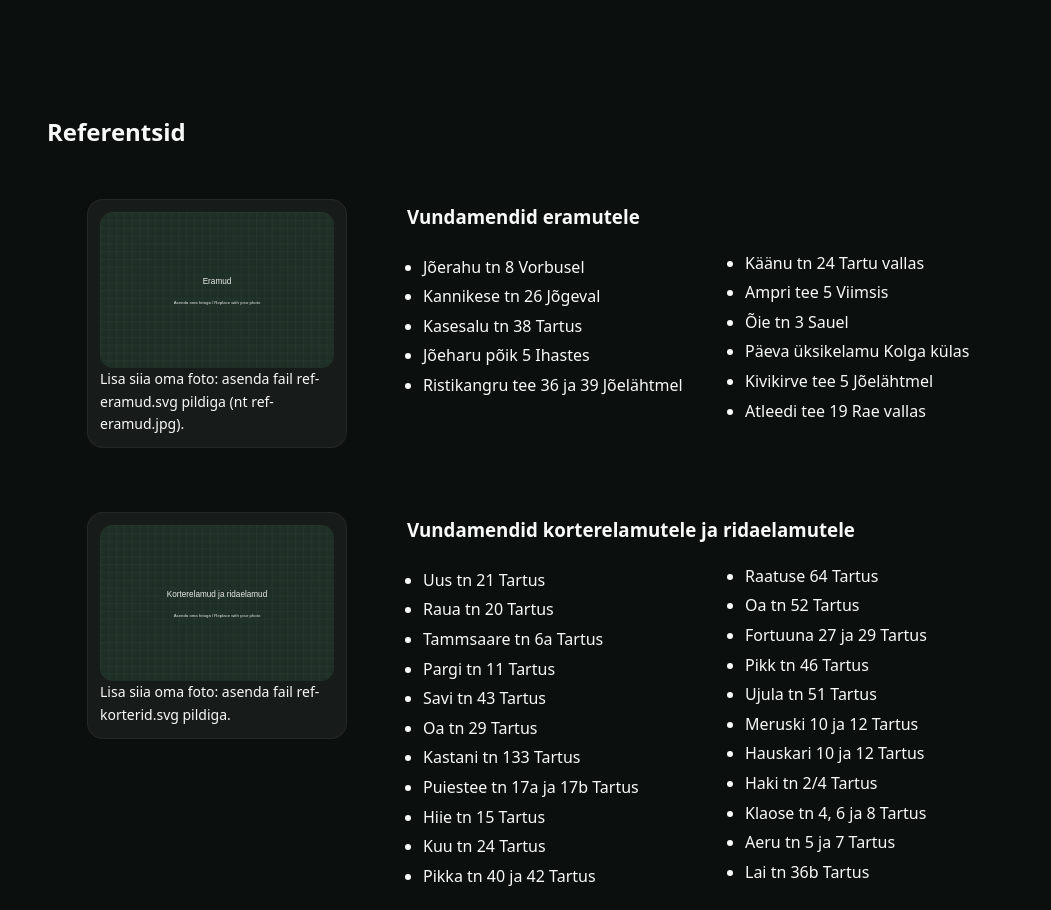
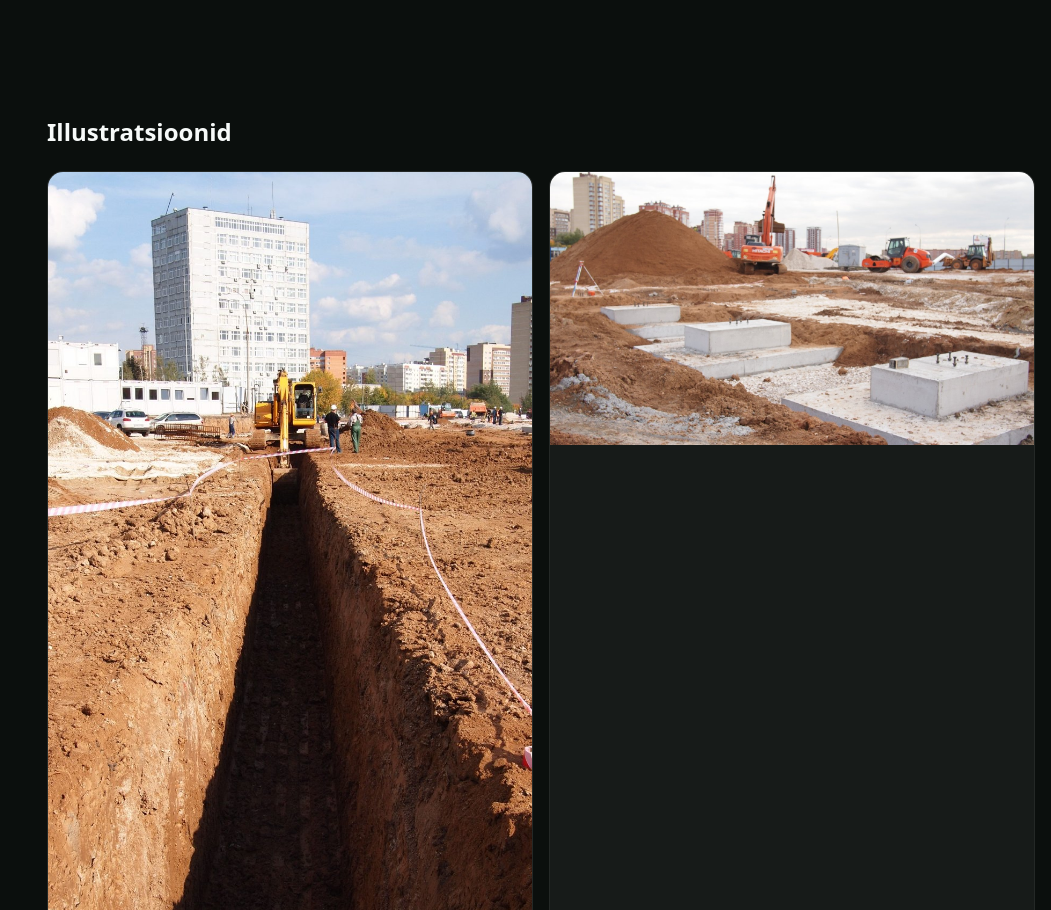
Before and after one commit to geoinsener/geoinsener.github.io, a plain HTML site: page index.html in a window 1280 px wide. Shown: the part 1399-2309 px from the top of the page, without its empty margins (229-1280 px from the left). Drawn offline with Linux system fonts and the light colour scheme.

Commit message:
Initial commit

```diff
--- a/index.html
+++ b/index.html
@@ -89,15 +89,29 @@
       </div>
     </section>
 
+
+    <section id="illustrations" class="section illustrations">
+      <div class="container">
+        <h2 data-i18n="illustrations.title">Illustratsioonid</h2>
+        <div class="img-grid">
+          <figure>
+            <img src="pilt1.jpg" alt="Vundamenditööde kaevik ehitusplatsil">
+
+          </figure>
+          <figure>
+            <img src="pilt2.jpg" alt="Vundamendi taldmikud ja ehitusplats">
+
+          </figure>
+        </div>
+      </div>
+    </section>
+
+
     <section id="references" class="section references">
       <div class="container">
         <h2 data-i18n="references.title">Referentsid</h2>
 
         <div class="ref-grid">
-          <figure class="ref-figure">
-            <img src="ref-eramud.svg" alt="Eramute vundamentide tööd — fotoplats" />
-            <figcaption class="small" data-i18n="references.photoHintPrivate">Lisa siia oma foto: asenda fail <code>ref-eramud.svg</code> pildiga (nt <code>ref-eramud.jpg</code>).</figcaption>
-          </figure>
           <div>
             <h3 data-i18n="references.private.title">Vundamendid eramutele</h3>
             <ul class="ref-list" data-i18n="references.private.list"></ul>
@@ -105,10 +119,6 @@
         </div>
 
         <div class="ref-grid">
-          <figure class="ref-figure">
-            <img src="ref-korterid.svg" alt="Korterelamute ja ridaelamute vundamendid — fotoplats" />
-            <figcaption class="small" data-i18n="references.photoHintApt">Lisa siia oma foto: asenda fail <code>ref-korterid.svg</code> pildiga.</figcaption>
-          </figure>
           <div>
             <h3 data-i18n="references.apartments.title">Vundamendid korterelamutele ja ridaelamutele</h3>
             <ul class="ref-list" data-i18n="references.apartments.list"></ul>
@@ -116,10 +126,6 @@
         </div>
 
         <div class="ref-grid">
-          <figure class="ref-figure">
-            <img src="ref-avalikud.svg" alt="Avalike hoonete ja büroode vundamendid — fotoplats" />
-            <figcaption class="small" data-i18n="references.photoHintPublic">Lisa siia oma foto: asenda fail <code>ref-avalikud.svg</code> pildiga.</figcaption>
-          </figure>
           <div>
             <h3 data-i18n="references.public.title">Vundamendid avalikele hoonetele ja büroodele</h3>
             <ul class="ref-list" data-i18n="references.public.list"></ul>
--- a/script.js
+++ b/script.js
@@ -1,7 +1,7 @@
 /* Formspree integration + i18n
  * Replace FORMSPREE_ENDPOINT with your real endpoint, e.g. https://formspree.io/f/abcxyz
  */
-const FORMSPREE_ENDPOINT = "https://formspree.io/f/xrbljkpz";
+const FORMSPREE_ENDPOINT = "https://formspree.io/f/XXXXXXXX";
 
 // Reference items (EST only, used for both languages)
 const REFS_PRIVATE = [
@@ -45,6 +45,9 @@ const i18n = {
     "services.s4.title":"Koolitus ja juhendamine",
     "services.s4.desc":"Erialakoolitused ja loengud praktikutele ning noortele inseneridele.",
     "references.title":"Referentsid",
+    "illustrations.title":"Illustratsioonid",
+    "illustrations.c1":"Vundamenditööde kaevik (illustratiivne)",
+    "illustrations.c2":"Vundamendi taldmikud platsil (illustratiivne)",
     "references.private.title":"Vundamendid eramutele",
     "references.apartments.title":"Vundamendid korterelamutele ja ridaelamutele",
     "references.public.title":"Vundamendid avalikele hoonetele ja büroodele",
@@ -76,6 +79,9 @@ const i18n = {
     "services.s4.title":"Training & lecturing",
     "services.s4.desc":"Professional trainings and lectures for practitioners and junior engineers.",
     "references.title":"References",
+    "illustrations.title":"Illustrations",
+    "illustrations.c1":"Foundation trench (illustrative)",
+    "illustrations.c2":"Footing blocks on site (illustrative)",
     "references.private.title":"Foundations for private houses",
     "references.apartments.title":"Foundations for apartment and row houses",
     "references.public.title":"Foundations for public and office buildings",
--- a/style.css
+++ b/style.css
@@ -60,9 +60,11 @@ a:hover{text-decoration:underline}
 .hero-pattern{
   position:absolute; inset:0; z-index:0;
   background:
-    radial-gradient(60% 60% at 80% 20%, rgba(59,122,87,.35), transparent 60%),
-    radial-gradient(60% 60% at 10% 90%, rgba(47,98,70,.35), transparent 60%),
-    linear-gradient(180deg, rgba(255,255,255,.06), rgba(255,255,255,0));
+    linear-gradient(rgba(11,15,13,.45), rgba(11,15,13,.45)),
+    url('pilt1.jpg') center 30% / cover no-repeat,
+    url('pilt2.jpg') right center / cover no-repeat;
+  background-blend-mode: multiply, normal, normal;
+  filter: saturate(.9) contrast(.95) brightness(.85);
 }
 .hero::before{
   content:''; position:absolute; inset:-200% -200% 0 -200%; opacity:.22;
@@ -90,15 +92,10 @@ a:hover{text-decoration:underline}
 .service-list li{background:var(--panel); padding:1.25rem; border-radius:1rem; border:1px solid rgba(255,255,255,.06)}
 
 /* References */
-.references .ref-grid{display:grid; gap:1.25rem; grid-template-columns:340px 1fr; align-items:start; margin:2rem 0}
-.ref-figure{background:var(--panel); border-radius:1rem; padding:.75rem; border:1px solid rgba(255,255,255,.06)}
-.ref-figure img{width:100%; height:auto; display:block; border-radius:.8rem}
+.references .ref-grid{margin:1.5rem 0}
 .ref-list{columns:2; column-gap:2rem; padding-left:1rem}
 .ref-list li{break-inside:avoid; margin:.25rem 0}
-@media (max-width: 900px){
-  .references .ref-grid{grid-template-columns:1fr}
-  .ref-list{columns:1}
-}
+@media (max-width: 900px){.ref-list{columns:1}}
 
 /* Contact */
 .contact-grid{display:grid; gap:1.5rem; grid-template-columns:1.1fr .9fr; align-items:start}
@@ -127,3 +124,16 @@ a:hover{text-decoration:underline}
   .service-list{grid-template-columns:1fr}
   .contact-grid{grid-template-columns:1fr}
 }
+
+
+/* Illustrations (gallery) */
+.illustrations .img-grid{
+  display:grid;
+  grid-template-columns: repeat(2, minmax(0, 1fr));
+  gap:1rem;
+}
+.illustrations figure{background:var(--panel); border:1px solid rgba(255,255,255,.06); border-radius:1rem; overflow:hidden; margin:0}
+.illustrations img{width:100%; height:auto; display:block}
+@media (max-width: 900px){
+  .illustrations .img-grid{grid-template-columns:1fr}
+}
```
Also changed, not shown: pilt1.jpg (added), pilt2.jpg (added), ref-avalikud.svg (deleted), ref-eramud.svg (deleted), ref-korterid.svg (deleted).
